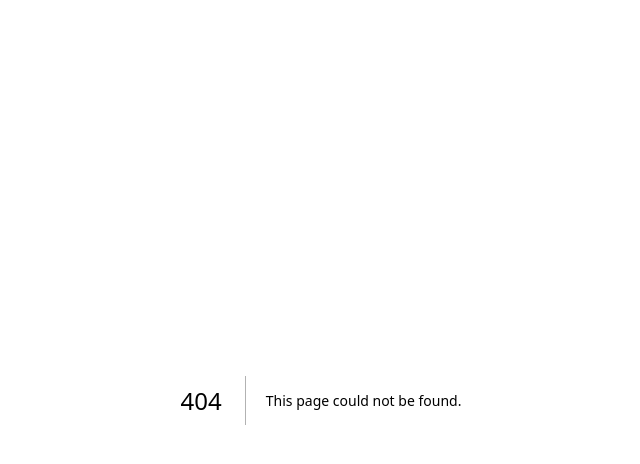
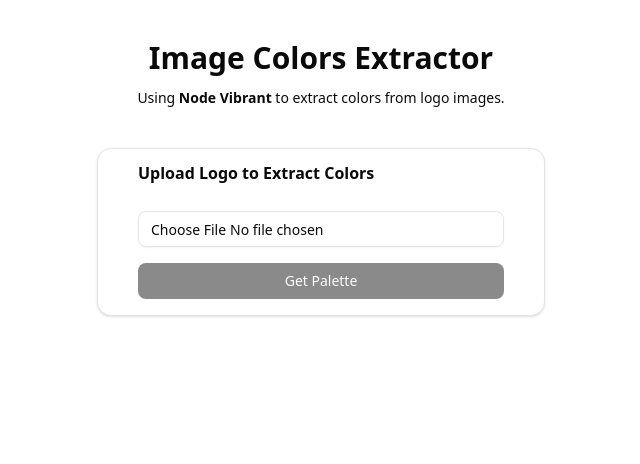
Before and after one commit to gauravshuklarwit/cloudinary-image-colors-extractor, a Next.js app: page /vibrant in a window 1280 px wide. Before the commit this address had no page. Shown: the top 464 px of the page, without its empty margins (319-959 px from the left). Built offline with nearby package versions, Linux system fonts and the light colour scheme.

Commit message:
feat: add node-vibrant page

```diff
--- a/package.json
+++ b/package.json
@@ -1,5 +1,5 @@
 {
-  "name": "image-color-extractor",
+  "name": "image-colors-extractor",
   "version": "0.1.0",
   "private": true,
   "scripts": {
@@ -14,6 +14,7 @@
     "clsx": "^2.1.1",
     "lucide-react": "^0.544.0",
     "next": "15.5.4",
+    "node-vibrant": "^4.0.3",
     "react": "19.1.0",
     "react-dom": "19.1.0",
     "tailwind-merge": "^3.3.1"
--- /dev/null
+++ b/src/app/api/vibrant/route.ts
@@ -0,0 +1,100 @@
+// app/api/vibrant/route.ts
+import { NextRequest, NextResponse } from "next/server";
+
+export const runtime = "nodejs";
+
+// 1. Define the required external type for the Builder object's method
+interface VibrantBuilder {
+  quality(n: number): VibrantBuilder;
+  maxColorCount(n: number): VibrantBuilder;
+  getPalette(): Promise<unknown>;
+}
+
+// 2. Define the expected shape of the Swatch data returned directly from the palette
+type SwatchLike = {
+  hex: string;
+  rgb: number[];
+  population: number;
+};
+
+// 3. Define the expected shape of the Vibrant constructor function/class
+interface VibrantConstructor {
+  new (data: Buffer): VibrantBuilder;
+  from(data: Buffer): VibrantBuilder;
+  Vibrant?: VibrantConstructor;
+  default?: VibrantConstructor;
+}
+
+// 4. Define the expected shape of the dynamically imported module
+interface VibrantModule {
+  Vibrant?: VibrantConstructor;
+  default?: VibrantConstructor;
+}
+
+export async function POST(req: NextRequest) {
+  try {
+    const formData = await req.formData();
+    const file = formData.get("image") as File | null;
+
+    if (!file) {
+      return NextResponse.json(
+        { error: "No image file uploaded" },
+        { status: 400 }
+      );
+    }
+
+    const arrayBuffer = await file.arrayBuffer();
+    const buffer = Buffer.from(arrayBuffer);
+
+    // --- FIX APPLIED: Convert to 'unknown' first to resolve overlap error ---
+    const vibrantModule = (await import(
+      "node-vibrant/node"
+    )) as unknown as VibrantModule;
+
+    const VibrantCtor: VibrantConstructor | undefined =
+      vibrantModule.Vibrant || vibrantModule.default;
+
+    if (!VibrantCtor) {
+      throw new Error("Could not find Vibrant constructor in imported module.");
+    }
+    // ---------------------------------------------------------------------------
+
+    let vibrantBuilder: VibrantBuilder;
+
+    // Determine the correct instantiation method
+    if (typeof VibrantCtor.from === "function") {
+      vibrantBuilder = VibrantCtor.from(buffer);
+    } else if (typeof VibrantCtor === "function") {
+      // Instantiate using 'new'. The local interface ensures we expect a VibrantBuilder result.
+      vibrantBuilder = new VibrantCtor(buffer);
+    } else {
+      throw new Error("Vibrant constructor is not callable.");
+    }
+
+    // Apply accuracy improvements
+    const palette = await vibrantBuilder
+      .quality(1)
+      .maxColorCount(256)
+      .getPalette();
+
+    const colors = Object.values(palette as Record<string, SwatchLike | null>)
+      .filter((swatch): swatch is SwatchLike => Boolean(swatch))
+      .map((swatch) => ({
+        hex: swatch.hex,
+        rgb: swatch.rgb,
+        population: swatch.population,
+      }));
+
+    return NextResponse.json({ colors });
+  } catch (err) {
+    console.error("Color extraction failed:", err);
+    return NextResponse.json(
+      {
+        error: `Internal Server Error: Failed to extract colors. Details: ${
+          (err as Error).message
+        }`,
+      },
+      { status: 500 }
+    );
+  }
+}
--- a/src/app/layout.tsx
+++ b/src/app/layout.tsx
@@ -13,7 +13,7 @@
 });
 
 export const metadata: Metadata = {
-  title: "Image Color Extractor",
+  title: "Image Colors Extractor",
   description: "Extract colors from images using Cloudinary API",
 };
 
--- a/src/app/page.tsx
+++ b/src/app/page.tsx
@@ -6,7 +6,7 @@
     <main>
       <div className="container mx-auto px-5">
         <div className="space-y-3 text-center my-10">
-          <h1 className="text-3xl font-bold">Image Color Extractor</h1>
+          <h1 className="text-3xl font-bold">Image Colors Extractor</h1>
           <p className="text-sm text-pretty">
             Click on one of the solutions below:
           </p>
--- /dev/null
+++ b/src/app/vibrant/page.tsx
@@ -0,0 +1,18 @@
+import { VibrantUI } from "@/components/vibrant-ui";
+
+export default function Page() {
+  return (
+    <main>
+      <div className="container mx-auto px-5">
+        <div className="text-center my-10 space-y-3">
+          <h1 className="text-3xl font-bold">Image Colors Extractor</h1>
+          <p className="text-sm text-pretty">
+            Using <span className="font-bold">Node Vibrant</span> to extract
+            colors from logo images.
+          </p>
+        </div>
+        <VibrantUI />
+      </div>
+    </main>
+  );
+}
--- /dev/null
+++ b/src/components/vibrant-ui.tsx
@@ -0,0 +1,141 @@
+"use client";
+
+import { useState, useCallback, useMemo } from "react"; // Added useMemo/useCallback for potential future optimizations, but not strictly necessary here.
+
+import { Button } from "@/components/ui/button";
+import { Card, CardContent, CardHeader, CardTitle } from "@/components/ui/card";
+import { Input } from "@/components/ui/input";
+import Image from "next/image";
+
+// --- Types ---
+type Color = {
+  hex: string;
+  rgb: number[];
+  population: number;
+};
+
+// --- Component ---
+export function VibrantUI() {
+  const [file, setFile] = useState<File | null>(null);
+  const [colors, setColors] = useState<Color[]>([]);
+  const [loading, setLoading] = useState(false);
+  const [error, setError] = useState<string | null>(null);
+
+  // Memoize the image URL creation
+  const imagePreviewUrl = useMemo(() => {
+    if (file) {
+      return URL.createObjectURL(file);
+    }
+    return null;
+  }, [file]);
+
+  // Clean up the object URL when the component unmounts or the file changes (optional but good practice)
+  // You might add an effect for this cleanup if this component was mounted/unmounted frequently.
+
+  const handleUpload = useCallback(async () => {
+    if (!file) return;
+
+    // Reset states
+    setLoading(true);
+    setError(null);
+    setColors([]);
+
+    const formData = new FormData();
+    formData.append("image", file);
+
+    try {
+      const res = await fetch("/api/vibrant", {
+        method: "POST",
+        body: formData,
+      });
+
+      if (!res.ok) {
+        const errData = await res.json().catch(() => ({}));
+        // Use a more specific error if available from the server
+        setError(
+          errData.error || `Failed to extract colors. Status: ${res.status}`
+        );
+        return;
+      }
+
+      const data = await res.json();
+      setColors(data.colors || []);
+    } catch (e) {
+      console.error("Upload/Fetch Error:", e);
+      setError("An unexpected error occurred during the upload.");
+    } finally {
+      setLoading(false);
+    }
+  }, [file]);
+
+  return (
+    <Card className="max-w-md mx-auto mt-10 p-4">
+      <CardHeader>
+        <CardTitle>Upload Logo to Extract Colors</CardTitle>
+      </CardHeader>
+      <CardContent className="space-y-4">
+        {/* Image Preview */}
+        {imagePreviewUrl && (
+          <Image
+            src={imagePreviewUrl}
+            alt="Uploaded Logo Preview"
+            width={192}
+            height={192}
+            className="w-48 h-48 object-contain rounded mx-auto border"
+          />
+        )}
+
+        {/* File Input */}
+        <Input
+          type="file"
+          accept="image/*"
+          // Clear previous file before setting new one to ensure imagePreviewUrl updates if the same file is chosen
+          onChange={(e) => {
+            if (imagePreviewUrl) URL.revokeObjectURL(imagePreviewUrl);
+            setFile(e.target.files?.[0] ?? null);
+            setColors([]); // Clear previous results on new file selection
+            setError(null);
+          }}
+          disabled={loading} // Disable input while loading
+        />
+
+        {/* Upload Button */}
+        <Button
+          onClick={handleUpload}
+          disabled={loading || !file}
+          className="w-full"
+        >
+          {loading ? "Extracting..." : "Get Palette"}
+        </Button>
+
+        {/* Error Message */}
+        {error && (
+          <p className="text-sm text-red-500 font-medium" role="alert">
+            🚨 {error}
+          </p>
+        )}
+
+        {/* Color Palette Display */}
+        {colors.length > 0 && (
+          <div className="mt-4 border-t pt-4">
+            <h3 className="text-md font-semibold mb-2">Extracted Palette:</h3>
+            <div className="flex flex-wrap gap-4 justify-center">
+              {colors.map((c) => (
+                <div key={c.hex} className="flex flex-col items-center">
+                  <div
+                    className="w-16 h-16 rounded-full shadow-lg border-2 border-gray-100"
+                    style={{ backgroundColor: c.hex }}
+                    title={`Hex: ${c.hex}\nRGB: ${c.rgb.join(
+                      ", "
+                    )}\nPopulation: ${c.population}`}
+                  />
+                  <span className="text-xs mt-1 font-mono">{c.hex}</span>
+                </div>
+              ))}
+            </div>
+          </div>
+        )}
+      </CardContent>
+    </Card>
+  );
+}
```
Also changed, not shown: public/colorful-logo.png (added), 1 other file (tests, documents, lock files or other folders).
